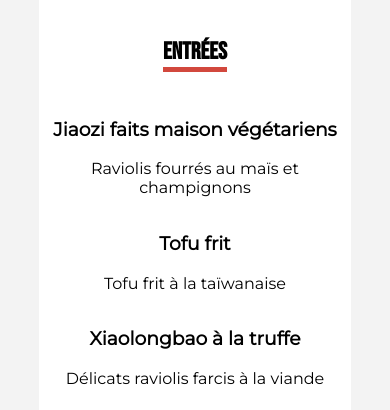
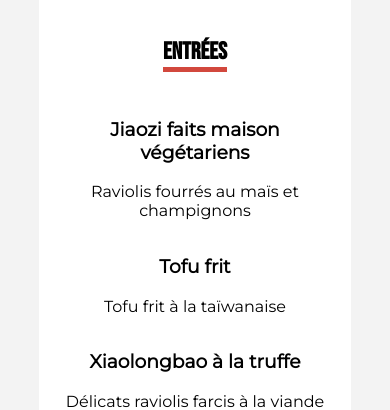
Before and after one commit to vanessa-lanquetin/Yummy-Nouilles, a website: page menu.html in a window 390 px wide. Shown: the part 690-1100 px from the top of the page. Drawn offline with Linux system fonts and the light colour scheme.

Commit message:
fix:responsive menu

```diff
--- a/style.css
+++ b/style.css
@@ -252,7 +252,7 @@ footer i {
 
 .menu {
   margin-top: 30px;
-  padding: 50px 0;
+  padding: 50px 25px;
   background-color: #fff;
   display: flex;
   justify-content: center;
```
